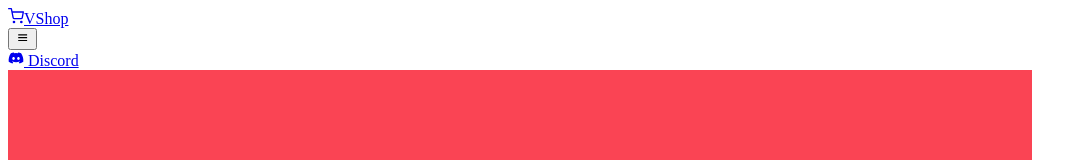
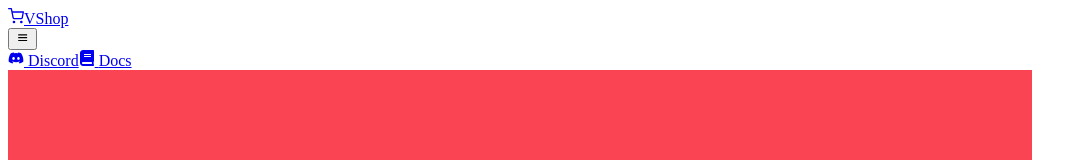
Before and after one commit to VShopApp/landing, a Next.js app: page / in a window 1280 px wide. Shown: the top 160 px of the page, without its empty margins (0-1087 px from the left). Built offline with nearby package versions, Linux system fonts and the light colour scheme.

Commit message:
add docs link to navbar

```diff
--- a/src/components/Navbar.tsx
+++ b/src/components/Navbar.tsx
@@ -2,13 +2,18 @@ import Link from "next/link";
 import {MouseEventHandler} from "react";
 import {BiMenu} from "react-icons/bi";
 import {FiShoppingCart} from "react-icons/fi";
-import {FaDiscord} from "react-icons/fa";
+import {FaBook, FaDiscord} from "react-icons/fa";
 
 const items = [
 	{
 		name: "Discord",
 		href: "/discord",
 		icon: <FaDiscord />,
+	},
+	{
+		name: "Docs",
+		href: "https://docs.vshop.one",
+		icon: <FaBook />,
 	},
 ];
 
```
